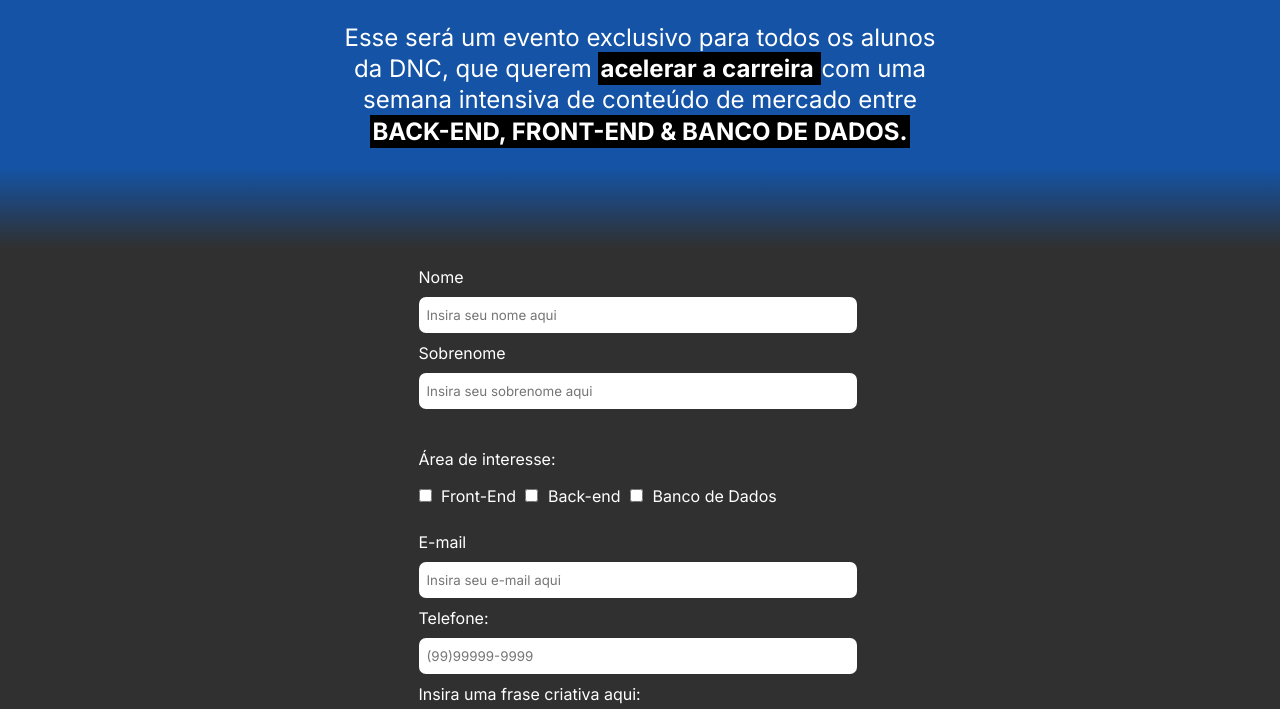
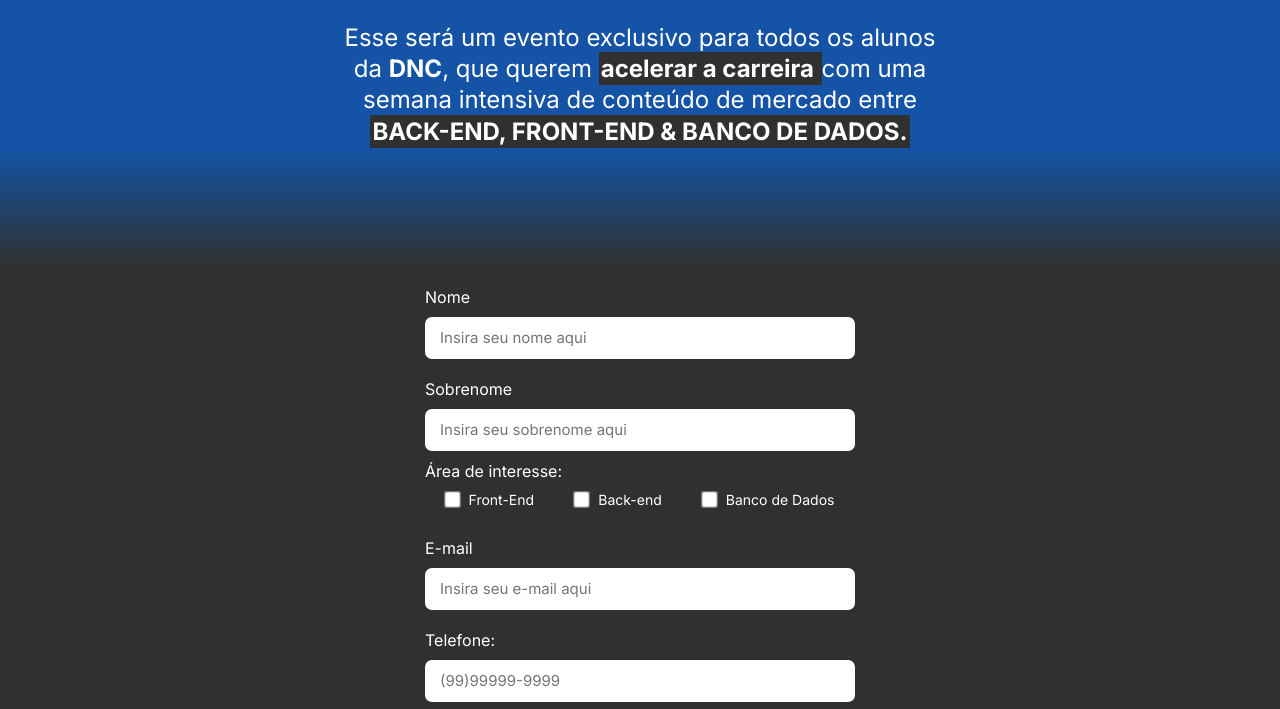
Before and after one commit to caioreges/projeto-bootcamp-dnc, a plain HTML site: page index.html in a window 1280 px wide. Shown: the part 200-909 px from the top of the page. Drawn offline with Linux system fonts and the light colour scheme.

Commit message:
several css changes (refactor)

```diff
--- a/index.html
+++ b/index.html
@@ -24,49 +24,55 @@
         <div>
             <h1>BOOTCAMP DNC</h1>
             <h2>
-                Esse será um evento exclusivo para todos os alunos <br>da DNC, que querem <span class="text-background-black"> acelerar a carreira </span>com uma<br> semana intensiva de conteúdo de mercado entre<br>  <span class="text-background-black">BACK-END, FRONT-END & BANCO DE DADOS.</span>
+                Esse será um evento exclusivo para todos os alunos <br>da <b>DNC</b>, que querem <span class="text-background-black"> acelerar a carreira </span>com uma<br> semana intensiva de conteúdo de mercado entre<br>  <span class="text-background-black">BACK-END, FRONT-END & BANCO DE DADOS.</span>
             </h2>
         </div>
     </div>
 
     <!--    Form    -->
-    <div class="conteiner" id="form">
+    <div id="form">
+            <form action="" id="main-form">
                 <div>
-
+                    <div class="form-group">
+                        <label for="name">Nome</label>
+                        <input type="text" placeholder="Insira seu nome aqui" name="name" class="input">
                     </div>
-        <div>
-            <form action="" id="main-form">
-                <label for="name">Nome</label><br>
-                <input type="text" placeholder="Insira seu nome aqui" name="name" class="input"><br>
-                <label for="last-name">Sobrenome</label><br>
-                <input type="text" placeholder="Insira seu sobrenome aqui" name="last-name" class="input"><br><br>
-
+                    <div class="form-group">
+                        <label for="last-name">Sobrenome</label>
+                        <input type="text" placeholder="Insira seu sobrenome aqui" name="last-name" class="input">
+                    </div>
                     <p>Área de interesse:</p>
-
+                    <div id="checkbox-block">
+                        <div class="checkbox-item">
                             <input type="checkbox" name="options" id="option1">
                             <label for="option31">Front-End</label>
+                        </div>
 
+                        <div class="checkbox-item">
                             <input type="checkbox" name="options" id="option2">
                             <label for="option2">Back-end</label>
+                        </div>
 
+                        <div class="checkbox-item">
                             <input type="checkbox" name="options" id="option3">
-                <label for="option3">Banco de Dados</label><br><br>
-
-                <label for="email">E-mail</label><br>
-                <input type="text" class="input" placeholder="Insira seu e-mail aqui" name="last-name"><br>
-
-                <label for="phone-number">Telefone:</label><br>
-                <input type="text" class="input" placeholder="(99)99999-9999" name="last-name"><br>
-
-                <label for="email">Insira uma frase criativa aqui:</label><br>
-                <input type="text" placeholder="Qual frase criativa você gostaria de falar: :)"  class="input" name="phrase"><br>
-
+                            <label for="option3">Banco de Dados</label>
+                        </div>
+                    </div>
+                    <div class="form-group">
+                        <label for="email">E-mail</label>
+                        <input type="text" class="input" placeholder="Insira seu e-mail aqui" name="last-name">
+                    </div>
+                    <div class="form-group">
+                        <label for="phone-number">Telefone:</label>
+                        <input type="text" class="input" placeholder="(99)99999-9999" name="last-name">
+                    </div>
+                    <div class="form-group">
+                        <label for="email">Insira uma frase criativa aqui:</label>
+                        <input type="text" placeholder="Qual frase criativa você gostaria de falar: :)"  class="input" name="phrase">
+                    </div>
                     <button type="submit" id="submit-login">Login</button>
+                </div>
             </form>
-        </div>
-        <div>
-
-        </div>
     </div>
 
     <!--    Bottom Menu -->
--- a/style.css
+++ b/style.css
@@ -1,4 +1,9 @@
 @import url('https://fonts.googleapis.com/css2?family=Inter:wght@100;200;400;700&display=swap');
+
+:root {
+   --black-color: #303030;
+   --blue-dnc: #0C70F2;
+}
 
 * {
     margin:0;
@@ -22,12 +27,13 @@
 }
 
 .conteiner {
-   background-color: #303030;
+   background-color: var(--black-color);
    display: grid;
    grid-auto-flow: column;
    grid-auto-columns: 1fr auto;
    padding: 0 25px;
 }
+
 #header {
    color: white;
    align-items: center;
@@ -46,7 +52,7 @@
 align-self: center;
 }
 
-#header a:hover {
+a:hover {
    color: #cccccc;
 }
 
@@ -54,7 +60,7 @@
    transition: 0.1s;
    width: 80px;
    height: 32px;
-   background-color: #0C70F2;
+   background-color: var(--blue-dnc);
    color: white;
    border: 0px;
    margin: 20px 0;
@@ -71,10 +77,8 @@
 #headline {
    text-align: center;
    background-image: linear-gradient(to bottom,
-   #1453a5 0%,
-   #1453a5 50%,
-   #1453a5 75%,
-   #303030 95%
+   #1453a5 70%,
+   var(--black-color) 100%
 );
    padding-bottom: 120px;
  }
@@ -91,32 +95,64 @@
  }
 
  .text-background-black {
-    background-color: black;
+    background-color: var(--black-color);
     color: white;
     padding: 2px;
     font-weight: 700;
  }
 
  #form {
+   background-color: var(--black-color);
    margin-left: 0%;
    padding-bottom: 100px;
  }
 
- #main-form > * {
-   margin: 10px 5px 10px 0;
+ #main-form {
+   display: flex;
+   flex-direction: column;
+   justify-content: center;
+   align-items: center;
+ }
+
+ .form-group {
+   display:flex;
+   flex-direction: column;
+   margin: 10px 0;
+
+ }
+
+ label {
+   margin: 10px 0;
  }
 
 .input {
-   width: 430px;
-   height: 36px;
+   margin: 0;
+   width: 415px;
+   height: 26px;
    border: 0;
    border-radius: 7px;
-   padding-left: 8px;
+   padding: 8px 0px;
+   font-size: 15px;
+   padding-left: 15px;;
 }
 
-.input::-webkit-ro {
-  -webkit-appearance: none;
-  margin: 0;
+#checkbox-block {
+   display: flex;
+   align-items: center;
+   justify-content: space-around;
+}
+
+#checkbox-block label {
+   font-size: 14px;
+}
+
+#checkbox-block input[type="checkbox"] {
+   transform: scale(1.3);
+}
+
+.checkbox-item {
+   display: flex;
+   column-gap: 10px;
 }
 
 #submit-login {
@@ -124,12 +160,13 @@
    text-align: center;
    width: 430px;
    height: 39px;
-   background-color: #0C70F2;
+   background-color: var(--blue-dnc);
    color: white;
    border: 0px;
    border-radius: 7px;
-   margin: 25px 0;
+   margin: 35px 0 0 0;
    font-size: 14pt;
+   box-shadow: 2px 2px 3px #00000025;
 }
 
 #submit-login:hover {
@@ -148,7 +185,7 @@
    row-gap: 10px;
    justify-content: space-around;
    flex-wrap: wrap;
-   background-color: #0C70F2;
+   background-color: var(--blue-dnc);
    padding: 20px 0;
 }
 
@@ -161,12 +198,12 @@
 }
 
 .text-background-black2 {
-   background-color: black;
+   background-color: var(--black-color);
    width: 100%;
 }
 
 .frame-bottom-menu {
-   background-color: #303030;
+   background-color: var(--black-color);
    color: white;
    font-weight: bold;
    padding: 10px;
```
Lines whose indentation alone changed are shown as unchanged.
